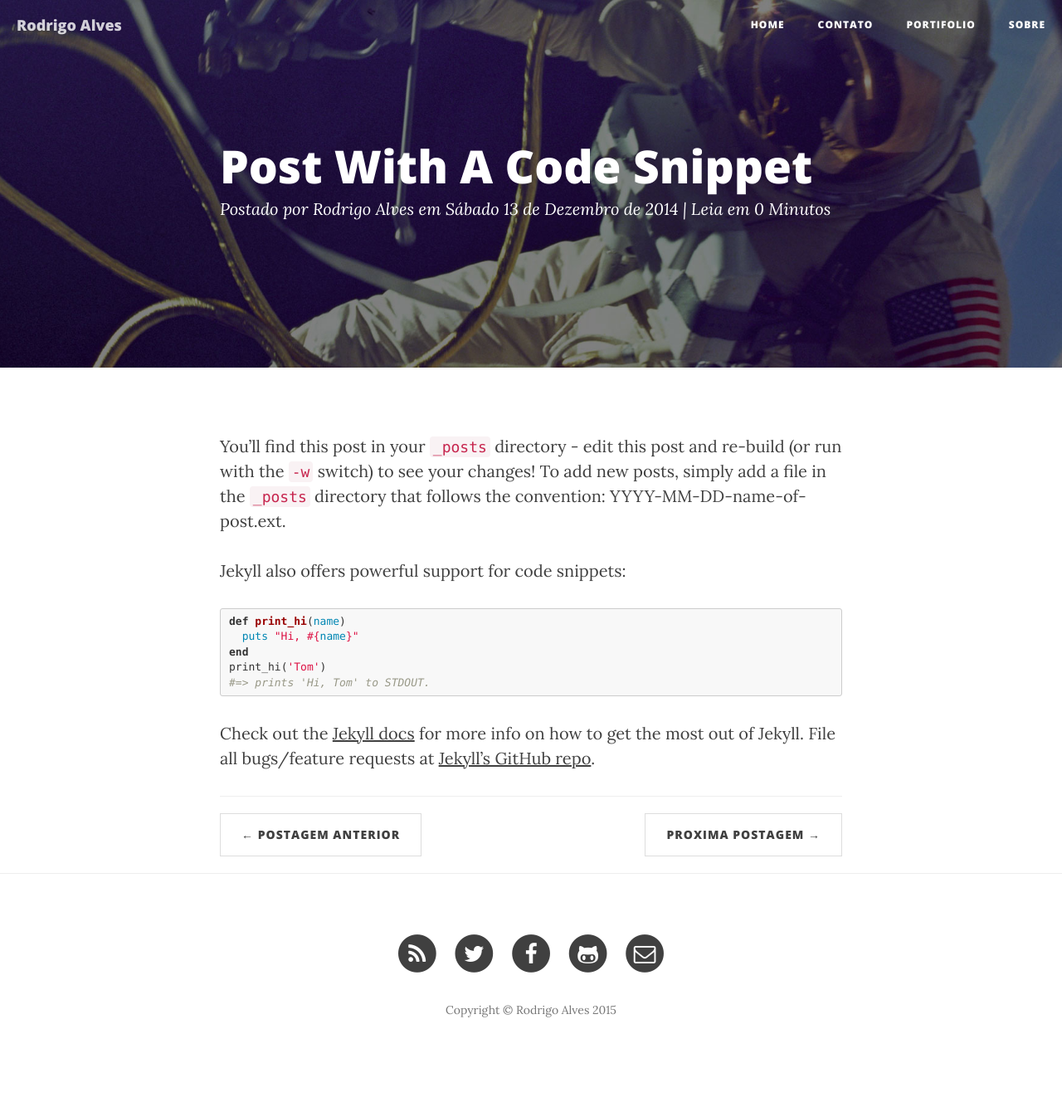
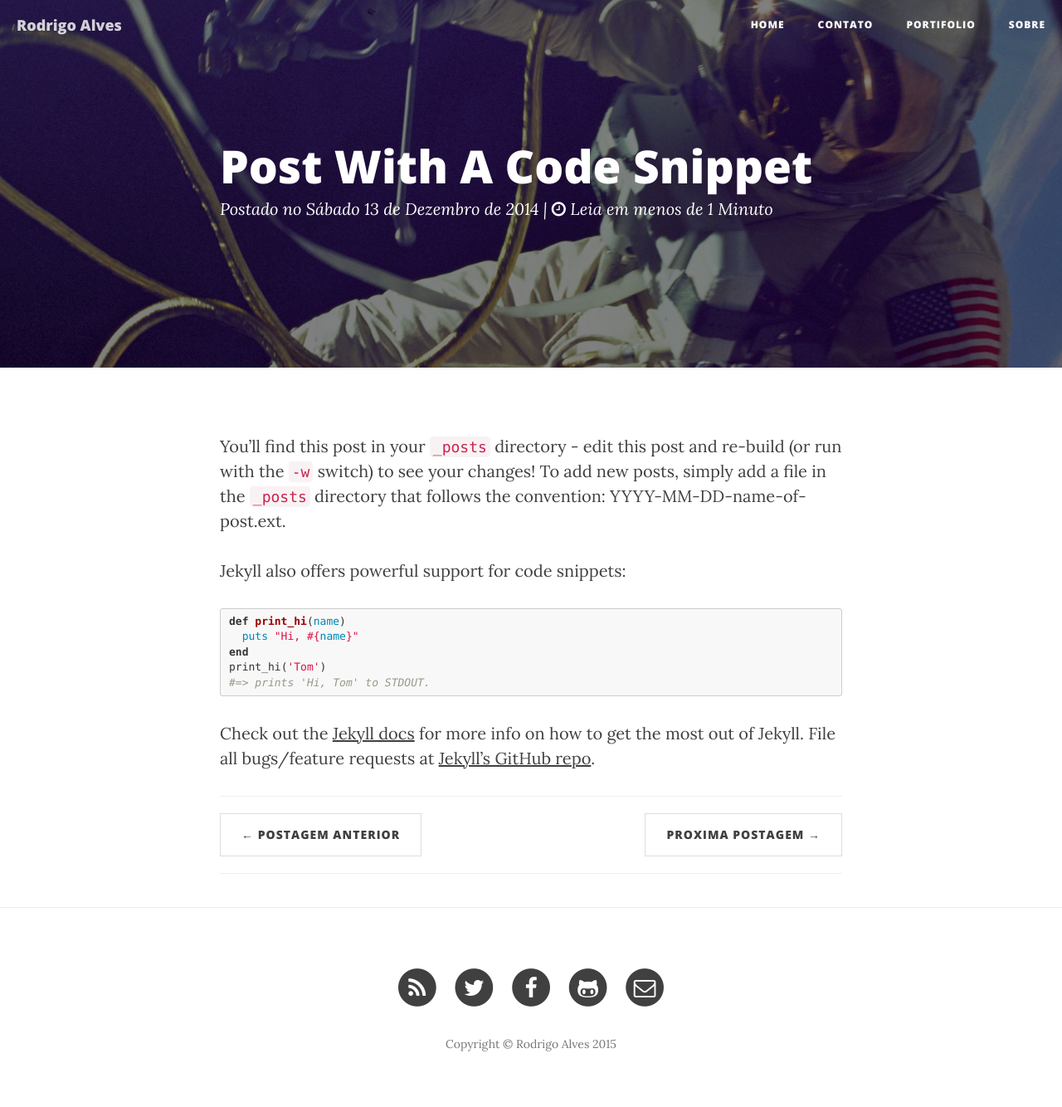
Before and after one commit to Rodrigo54/rodrigoalves.dev, a Jekyll site: the page built from _posts/2014-12-13-code-snippet.markdown, in a window 1280 px wide. Shown: the whole page at 83% size. Built offline with Jekyll 4.4.1, drawn with Linux system fonts in a browser that asks for light colours; nearby versions of some CDN libraries; Markdown is read by kramdown in place of the engine named in the settings; comment, search, counter and statistics services are not loaded; before the commit the page ends 1293 px from its top, so only the background shows below that.

Commit message:
remove postado por

```diff
--- a/_config.yml
+++ b/_config.yml
@@ -11,7 +11,8 @@ facebook_username:  rodrigo54
 email_site: rodrigo54mix@gmail.com
 
 # Build settings
-markdown: kramdown
+# markdown: kramdown
+markdown: redcarpet
 highlighter: pygments
 #permalink: pretty
 permalink: /:title/
--- a/_includes/disqus.html
+++ b/_includes/disqus.html
@@ -1,7 +1,7 @@
 <div id="disqus_thread"></div>
 <script type="text/javascript">
     /* * * CONFIGURATION VARIABLES: EDIT BEFORE PASTING INTO YOUR WEBPAGE * * */
-    var disqus_shortname = 'andersonvom'; // required: replace example with your forum shortname
+    var disqus_shortname = 'rodrigo-io'; // required: replace example with your forum shortname
     /* * * DON'T EDIT BELOW THIS LINE * * */
     (function() {
         var dsq = document.createElement('script'); dsq.type = 'text/javascript'; dsq.async = true;
--- a/_layouts/post.html
+++ b/_layouts/post.html
@@ -12,17 +12,17 @@ layout: default
                     {% if page.subtitle %}
                     <h2 class="subheading">{{ page.subtitle }}</h2>
                     {% endif %}
-                    <span class="meta">Postado por {% if page.author %}{{ page.author }}{% else %}{{ site.title }}{% endif %} em
+                    <span class="meta">Postado
                     {% assign d = page.date | date: "%a" %}
                     {% assign m = page.date | date: "%-m" %}
                     {% case d %}
-                      {% when "Sun" %}Domingo
-                      {% when "Mon" %}Segunda
-                      {% when "Tue" %}Terça
-                      {% when "Wed" %}Quarta
-                      {% when "Thu" %}Quinta
-                      {% when "Fri" %}Sexta
-                      {% when "Sat" %}Sábado
+                      {% when "Sun" %}no Domingo
+                      {% when "Mon" %}na Segunda feira
+                      {% when "Tue" %}na Terça feira
+                      {% when "Wed" %}na Quarta feira
+                      {% when "Thu" %}na Quinta feira
+                      {% when "Fri" %}na Sexta feira
+                      {% when "Sat" %}no Sábado
                     {% endcase %}
                     {{ page.date | date: "%-d de " }}
                     {% case m %}
@@ -40,7 +40,9 @@ layout: default
                       {% when '12' %}Dezembro
                     {% endcase %}
                     {{ page.date | date: " de %Y" }}
-                    | Leia em {{ page.content | number_of_words | divided_by:180 }} Minutos</p>
+                    | <i class="fa fa-clock-o"></i>
+                    {% assign l = page.content | number_of_words | divided_by:180 %}
+                    {% if l > 1 %} Leia em {{ l }} Minutos {% else %}Leia em menos de 1 Minuto{% endif %}</p>
                     </span>
                 </div>
             </div>
@@ -69,6 +71,7 @@ layout: default
                     </li>
                     {% endif %}
                 </ul>
+                <hr>
                 {% include disqus.html %}
             </div>
         </div>
--- a/index.html
+++ b/index.html
@@ -14,7 +14,7 @@ description: "Desenvolvedor Web"
         </h3>
         {% endif %}
     </a>
-    <p class="post-meta">Postado por {% if post.author %}{{ post.author }}{% else %}{{ site.title }}{% endif %} em
+    <p class="post-meta">Postado em
     {% assign m = post.date | date: "%-m" %}
     {{ post.date | date: "%-d de " }}
     {% case m %}
```
